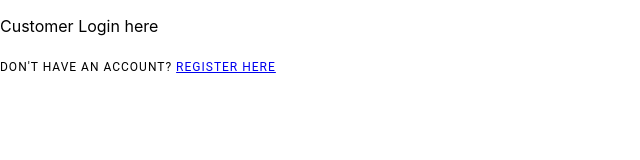
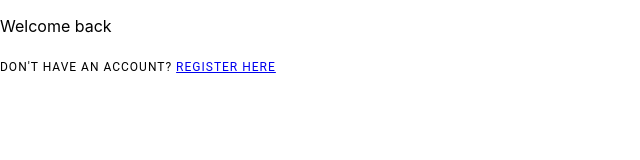
Before and after one commit to Chris-Luong/COMP3900-capstone, a React (Create React App) app in the folder frontend/: page /login in a window 1280 px wide. Shown: the top 160 px of the page, without its empty margins (0-640 px from the left). Built offline with nearby package versions, Linux system fonts and the light colour scheme.

Commit message:
changed words on login

```diff
--- a/frontend/src/Components/Login.jsx
+++ b/frontend/src/Components/Login.jsx
@@ -4,9 +4,9 @@ import { Link } from "react-router-dom";
 const Login = () => {
   return (
     <div>
-      <p>Customer Login here</p>
-      <Typography align="center" variant="overline">
-        Don't have an account? <Link to="../register">Register here</Link>
+      <p>Welcome back</p>
+      <Typography align='center' variant='overline'>
+        Don't have an account? <Link to='../register'>Register here</Link>
       </Typography>
     </div>
   );
```
